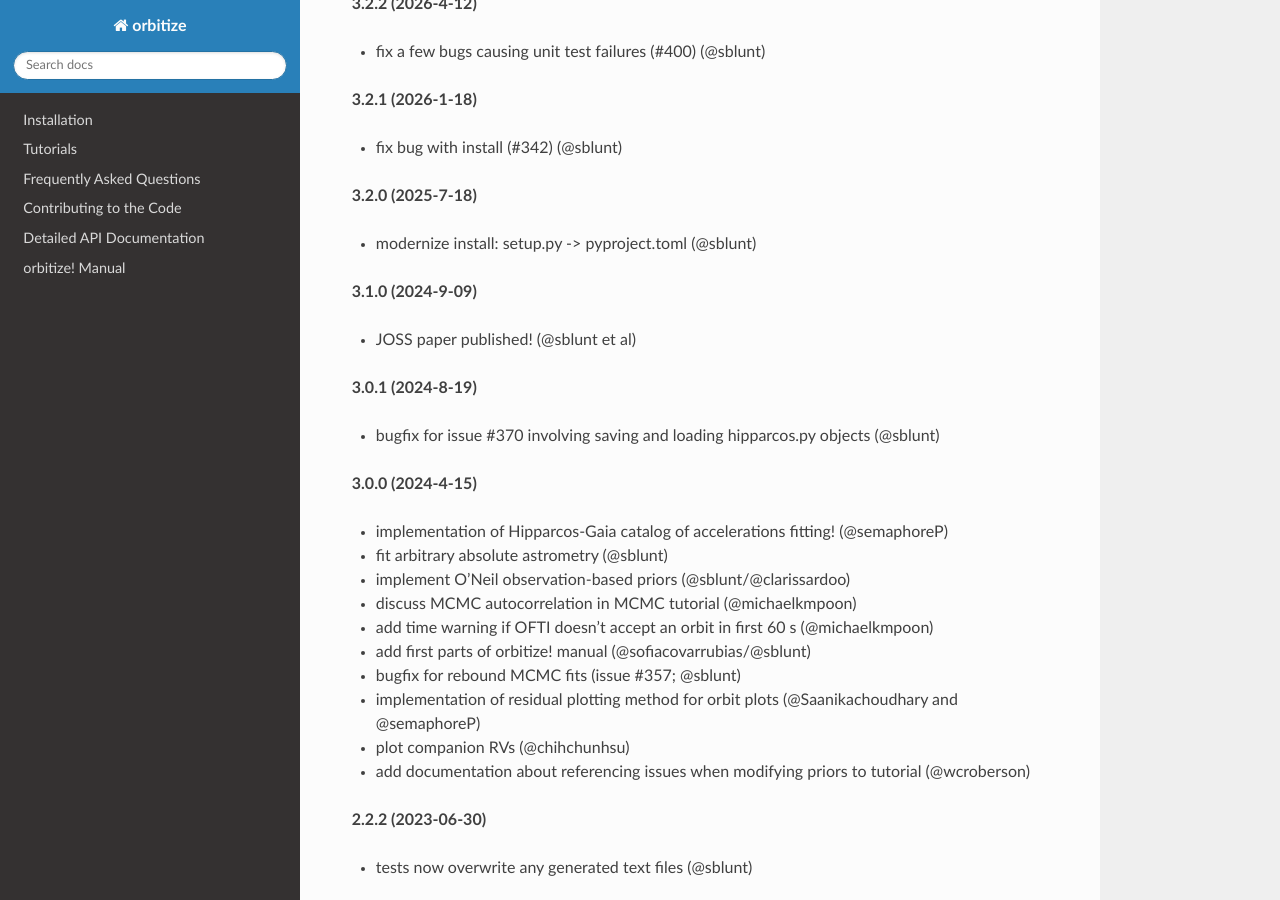
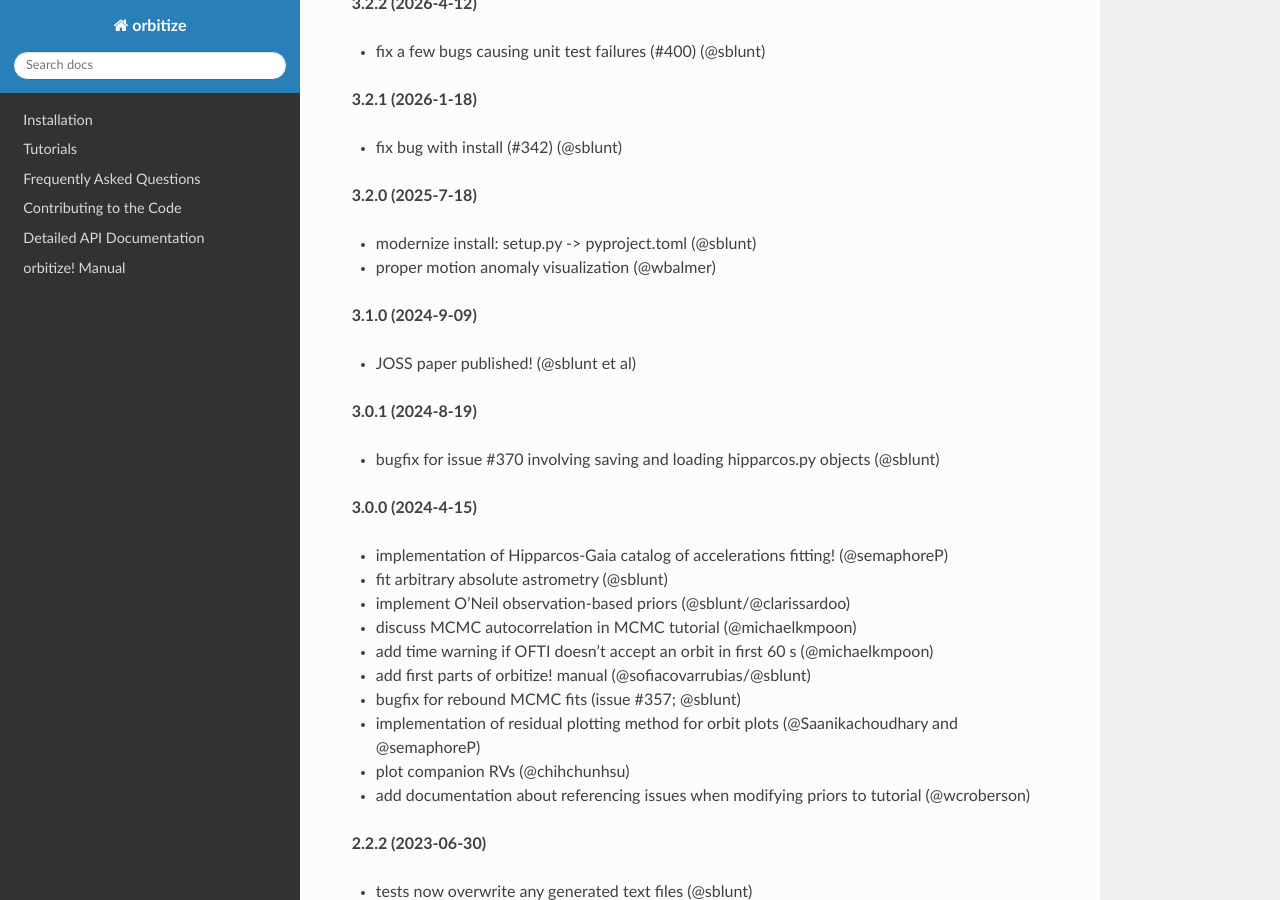
Before and after one commit to sblunt/orbitize, a Sphinx documentation site: the page built from docs/index.rst, in a window 1280 px wide and 900 px high, scrolled down 2714 px. Built offline with Sphinx 7.4.7 and the Read the Docs theme 3.1.0, drawn with Linux system fonts in a browser that asks for light colours; pages that are not in the unit, such as notebooks, are missing from menus.

Commit message:
give will credit for pma visualization (sorry I didn't do this initially!)

```diff
--- a/docs/index.rst
+++ b/docs/index.rst
@@ -92,6 +92,7 @@
 **3.2.0 (2025-7-18)**
 
 - modernize install: setup.py -> pyproject.toml (@sblunt)
+- proper motion anomaly visualization (@wbalmer)
 
 **3.1.0 (2024-9-09)**
 
```
